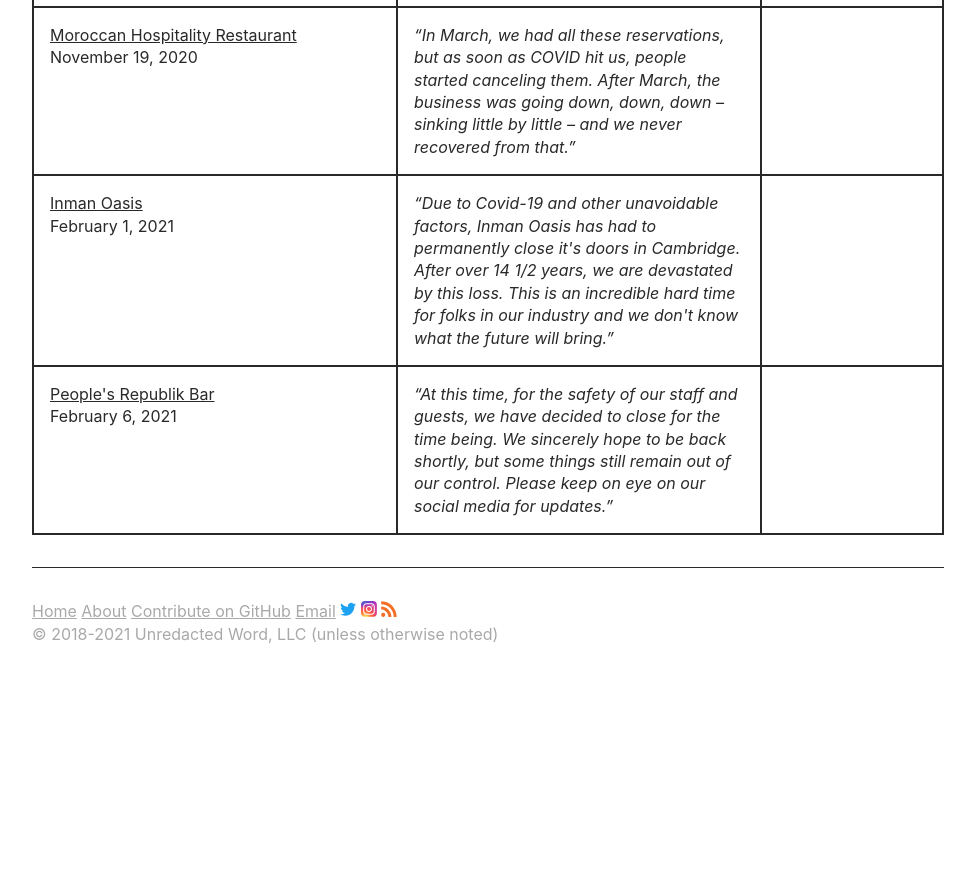
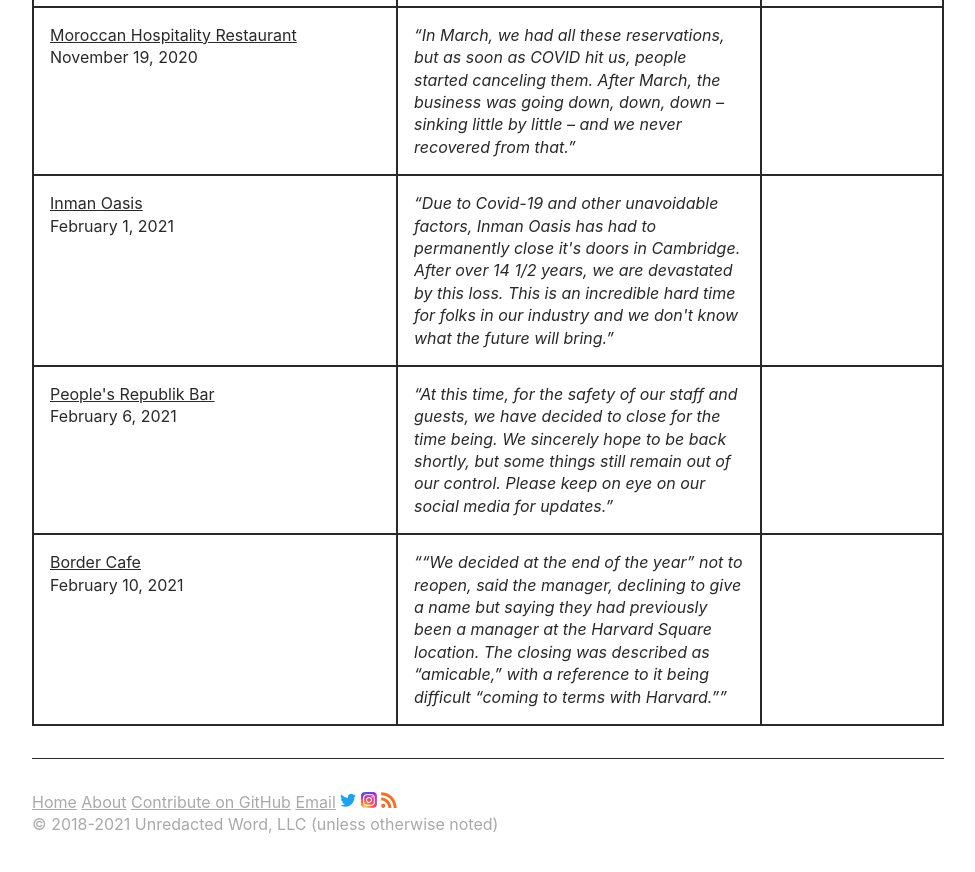
Before and after one commit to unredacted-word/katamari-restaurants, a Jekyll site: the page built from index.md, in a window 1280 px wide and 900 px high, scrolled down 6699 px. Shown: the top 872 px of the window, without its empty margins (152-1127 px from the left). Built offline with Jekyll 4.4.1, drawn with Linux system fonts in a browser that asks for light colours; before the commit the page ends 7408 px from its top, so only the background shows below that.

```diff
--- a/_data/companies.yml
+++ b/_data/companies.yml
@@ -301,3 +301,13 @@ republik:
     <q>At this time, for the safety of our staff and guests, we have decided to
     close for the time being. We sincerely hope to be back shortly, but some things still
     remain out of our control. Please keep on eye on our social media for updates.</q>
+
+bordercafe:
+  name: "Border Cafe"
+  url: https://www.cambridgeday.com/2021/02/10/manager-confirms-border-cafe-wont-reopen-victim-of-a-fire-though-pandemic-proved-fatal/
+  date: 2021-02-10 12:09:00
+  notes: >
+    <q>“We decided at the end of the year” not to reopen, said the manager, declining to
+    give a name but saying they had previously been a manager at the Harvard Square location.
+    The closing was described as “amicable,” with a reference to it being difficult “coming
+    to terms with Harvard.”</q>
```
